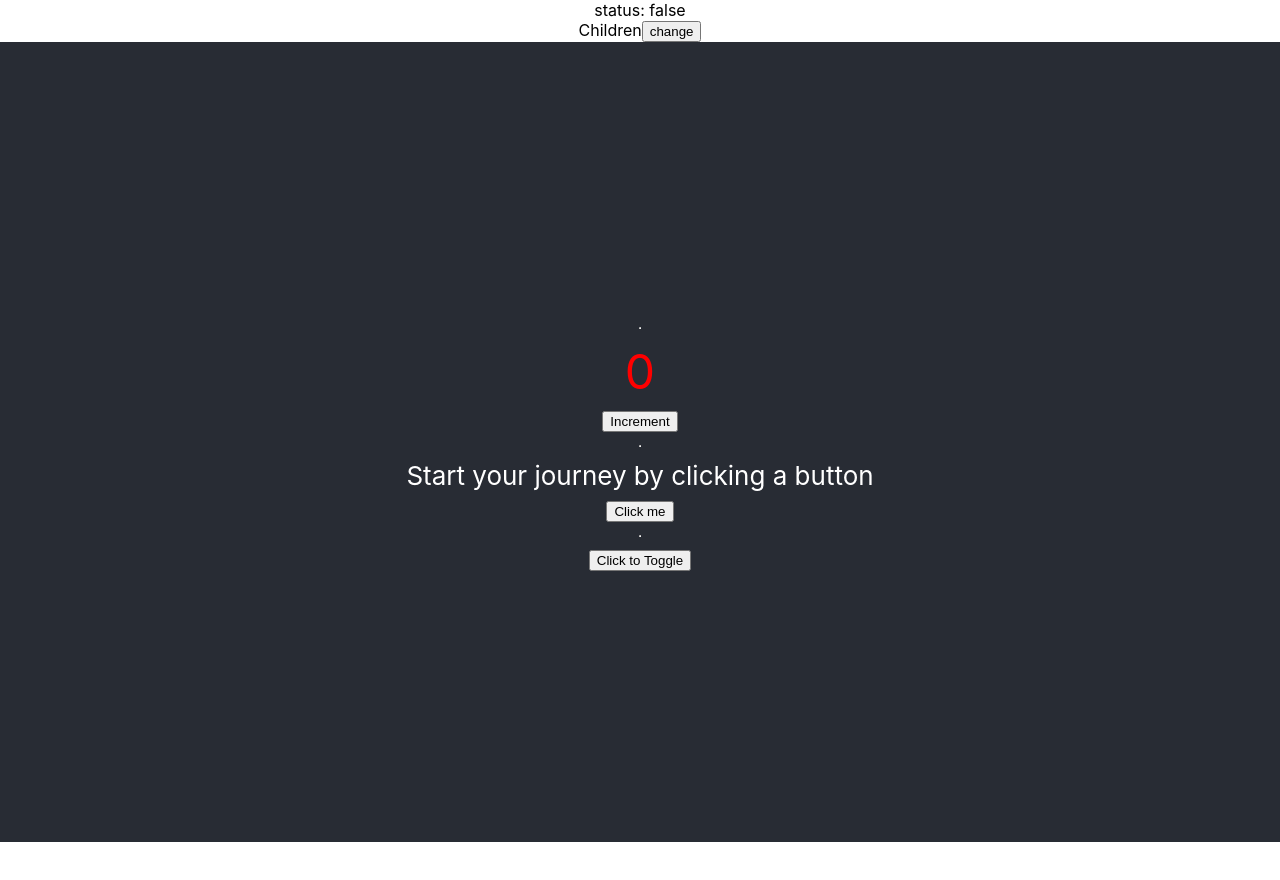
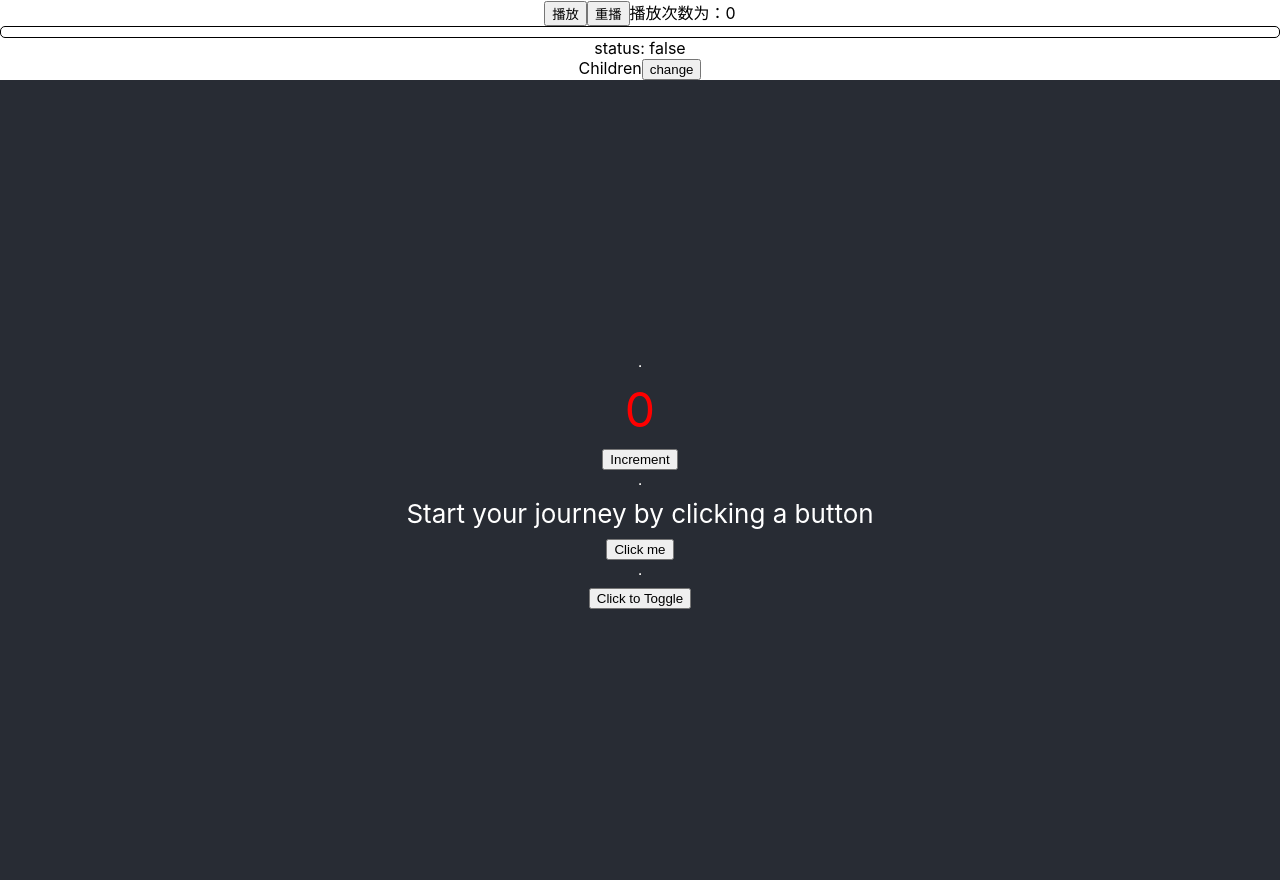
Before and after one commit to pyunfei/usehooks, a React (Create React App) app: page / in a window 1280 px wide. Before the commit the page ends 842 px from the top, so only its background shows below. Built offline with nearby package versions, Linux system fonts and the light colour scheme.

Commit message:
feat: :sparkles: progeress

```diff
--- a/src/App.js
+++ b/src/App.js
@@ -6,7 +6,7 @@ import useAsync from './hooks/async'
 import useEventListener from './hooks/event'
 import useWhyDidYouUpdate from './hooks/update'
 import useTheme from './hooks/theme'
-
+import Progress from './progress'
 
 import Demo from './context'
 
@@ -52,6 +52,8 @@ function App() {
   return (
     <div className="App">
 
+      <Progress />
+
       <Demo {...listProps}/>
 
       <header className="App-header">
--- /dev/null
+++ b/src/progress/index.css
@@ -0,0 +1,10 @@
+@keyframes play{
+to{width:100%}
+}
+@keyframes replay{
+to{width:100%}
+}
+.container{height:10px;border-radius:5px;border:1px solid #000}
+.progress{height:100%;width:0;background-color:red;animation-timing-function:linear}
+.progress.play{animation-play-state:running}
+.progress.pause{animation-play-state:paused}
--- /dev/null
+++ b/src/progress/index.js
@@ -0,0 +1,46 @@
+// index.jsx
+import { useState } from 'react'
+import './index.css'
+
+let totalTime = 3000  // 假设视频播放为3s
+
+const Progress = () => {
+  const [isPlay, setIsPlay] = useState(false)  // 是否播放
+  const [count, setCount] = useState(0)  // 播放次数
+  const [type, setType] = useState(0)   // 使用哪个动画。0: @keyframes play; 1: @keyframes replay;
+
+  // 暂停 && 播放
+  const handleVideo = () => setIsPlay(!isPlay);
+
+  // 重播
+  const replay = () => {
+    setIsPlay(true)
+    setType(type ? 0 : 1)
+  }
+
+  // 动画结束时触发的事件
+  const end = () => {
+    setCount(count + 1)  // 播放次数 +1
+    replay()   // 重新开始播放
+  }
+
+  return (
+    <div id="root">
+      <button onClick={handleVideo}>{isPlay ? '暂停' : '播放'}</button>
+      <button onClick={replay}>重播</button>
+      <span>{`播放次数为：${count}`}</span>
+      <div className="container">
+        <div
+          className={`progress ${isPlay ? 'play' : 'pause'}`}
+          style={{
+            animationDuration: `${totalTime}ms`,
+            animationName: `${type ? 'replay' : 'play'}`
+          }}
+          onAnimationEnd={end}  // 动画结束时的事件
+        />
+      </div>
+    </div>
+  )
+}
+
+export default Progress
```
